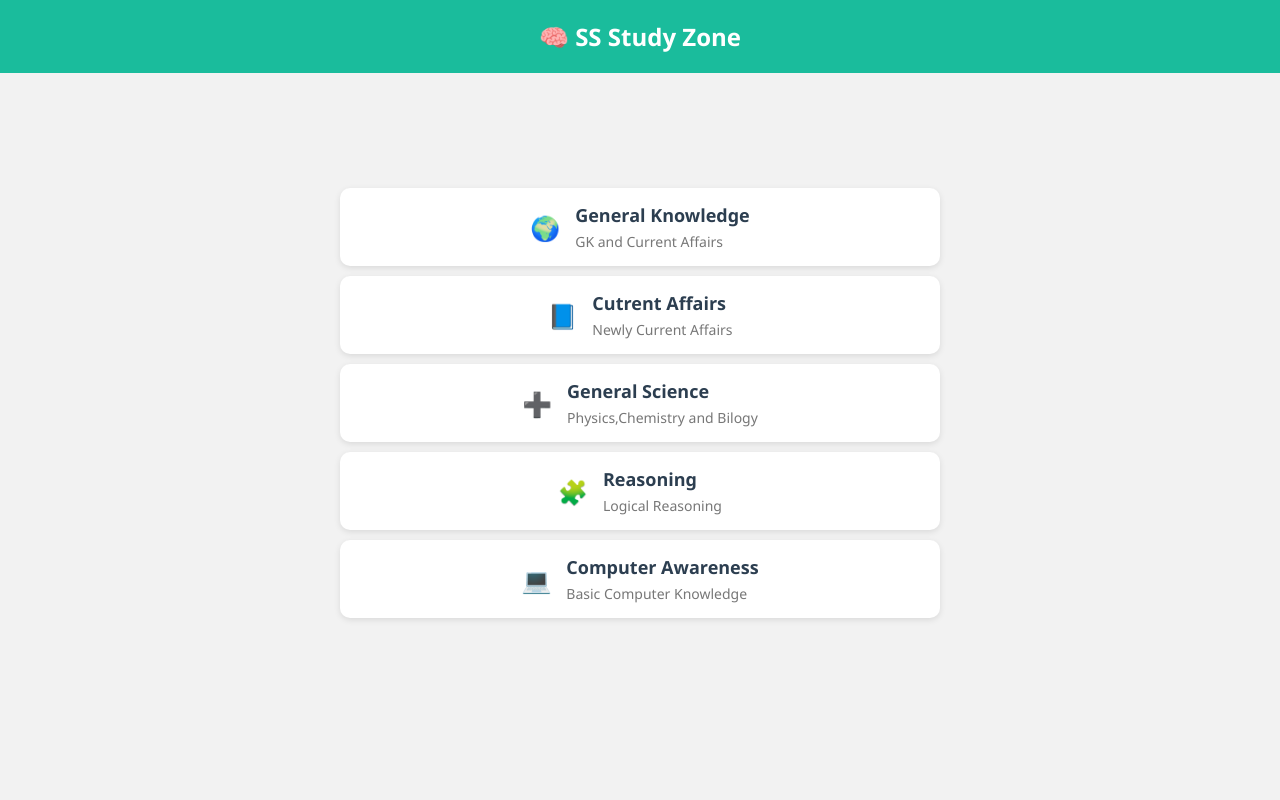
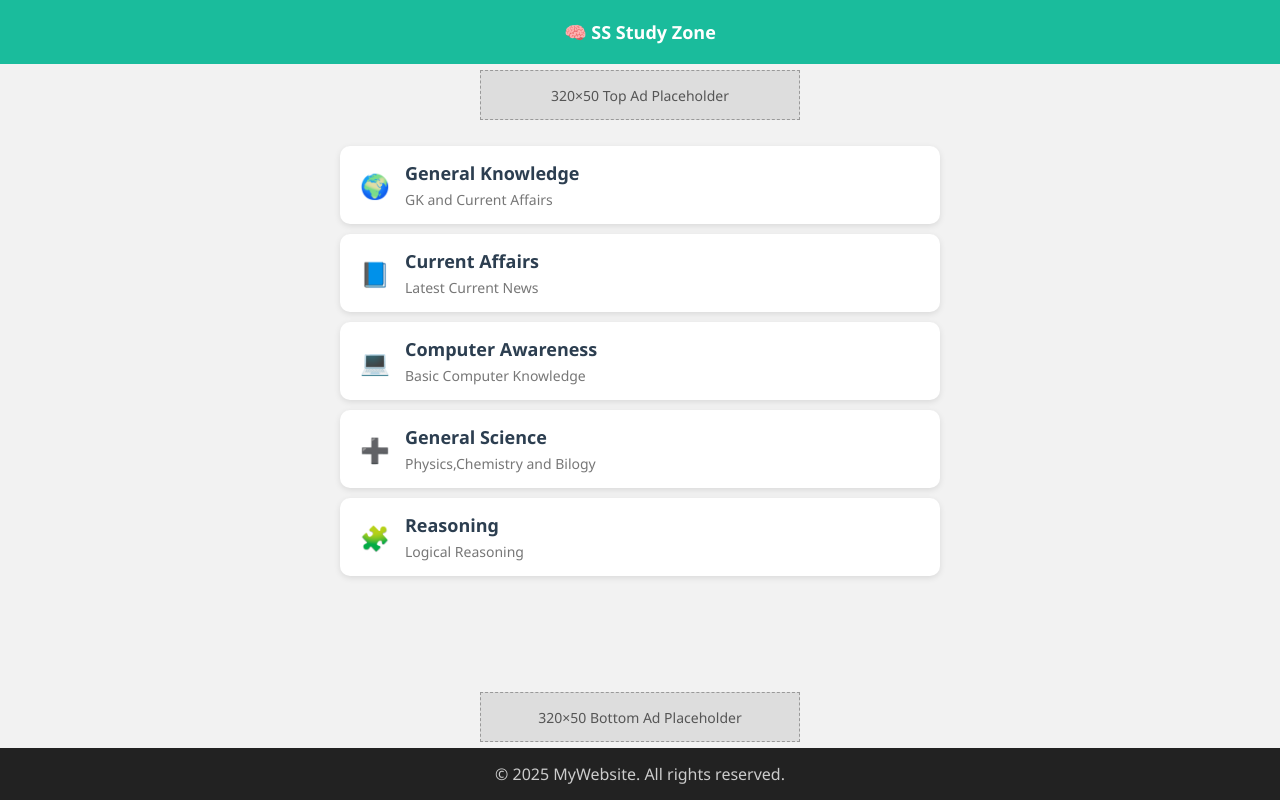
Before and after one commit to sujitsingh19/SS-Gk-Study-, a plain HTML site: page index.html in a window 1280 px wide. Drawn offline with Linux system fonts and the light colour scheme.

Commit message:
Update index.html

```diff
--- a/index.html
+++ b/index.html
@@ -1,27 +1,50 @@
+<!DOCTYPE html>
+<html lang="en">
+<head>
+  <meta charset="UTF-8">
+  <meta name="viewport" content="width=device-width, initial-scale=1.0">
+  <title>Sticky Footer with Ads</title>
   <style>
-  body {
+    * {
+      box-sizing: border-box;
+    }
+
+    html, body {
+      height: 100%;
       margin: 0;
       font-family: 'Segoe UI', sans-serif;
       background: #f2f2f2;
+      display: flex;
+      flex-direction: column;
     }
 
     header {
       background: #1abc9c;
       color: white;
       text-align: center;
-    padding: 20px 10px;
-    font-size: 24px;
+      padding: 20px;
+      font-size: 18px;
       font-weight: bold;
     }
+
     .ads {
+      width: 320px;
       height: 50px;
-  width: 320px;
-  margin-bottom: 10px;
+      background-color: #ddd;
+      margin: 6px auto;
+      text-align: center;
+      line-height: 50px;
+      font-size: 14px;
+      color: #555;
+      border: 1px dashed #999;
+    }
 
+    main {
+      flex: 1;
+      padding: 10px 10px;
     }
 
     .quiz-container {
-    padding: 15px;
       max-width: 600px;
       margin: auto;
     }
@@ -34,7 +57,6 @@
       box-shadow: 0 2px 6px rgba(0,0,0,0.1);
       display: flex;
       align-items: center;
-    justify-content: center;
       transition: 0.3s;
       cursor: pointer;
     }
@@ -61,27 +83,28 @@
       color: #777;
     }
 
-
-  @media screen and (max-width: 480px) {
-    header { font-size: 20px; }
-    .quiz-icon { margin-bottom: 10px; }
+    footer {
+      background: #222;
+      color: #ccc;
+      text-align: center;
+      padding: 15px;
     }
 
-  @media screen and (min-width: 480px) {
-    .ads {
-      height: 90px;
-      width: 720px;
-
-
-    }
+    a {
+      text-decoration: none;
     }
   </style>
+</head>
+<body>
 
   <header>🧠 SS Study Zone</header>
 
+  <!-- Top Ad -->
+  <div class="ads">320×50 Top Ad Placeholder</div>
+
+  <main>
     <div class="quiz-container">
-<div id="banner1" class="ads"></div>
-  <a href="https://www.google.com" target="_blank" style="text-decoration: none;">
+      <a href="https://www.google.com" target="_blank">
         <div class="quiz-card">
           <div class="quiz-icon">🌍</div>
           <div class="quiz-content">
@@ -90,16 +113,26 @@
           </div>
         </div>
       </a>
-  <a href="https://www.google.com" target="_blank" style="text-decoration: none;">
+
+      <a href="https://www.google.com" target="_blank">
         <div class="quiz-card">
           <div class="quiz-icon">📘</div>
           <div class="quiz-content">
-      <h3>Cutrent Affairs</h3>
-      <p>Newly Current Affairs</p>
+            <h3>Current Affairs</h3>
+            <p>Latest Current News</p>
           </div>
         </div>
       </a>
 
+      <a href="https://www.google.com" target="_blank">
+        <div class="quiz-card">
+          <div class="quiz-icon">💻</div>
+          <div class="quiz-content">
+            <h3>Computer Awareness</h3>
+            <p>Basic Computer Knowledge</p>
+          </div>
+        </div>
+      </a>
         <a href="https://www.google.com" target="_blank" style="text-decoration: none;">
   <div class="quiz-card">
     <div class="quiz-icon">➕</div>
@@ -109,6 +142,8 @@
     </div>
   </div>
 </a>
+
+
   <a href="https://www.google.com" target="_blank" style="text-decoration: none;">
   <div class="quiz-card">
     <div class="quiz-icon">🧩</div>
@@ -118,14 +153,15 @@
     </div>
   </div>
 </a>
-  <a href="https://www.google.com" target="_blank" style="text-decoration: none;">
-  <div class="quiz-card">
-    <div class="quiz-icon">💻</div>
-    <div class="quiz-content">
-      <h3>Computer Awareness</h3>
-      <p>Basic Computer Knowledge</p>
     </div>
-  </div>
-  </a>
-<div id="banner2" class="ads"></div>
-</div>
+  </main>
+
+  <!-- Bottom Ad -->
+  <div class="ads">320×50 Bottom Ad Placeholder</div>
+
+  <footer>
+    &copy; 2025 MyWebsite. All rights reserved.
+  </footer>
+
+</body>
+</html>
```
Lines whose indentation alone changed are shown as unchanged.
